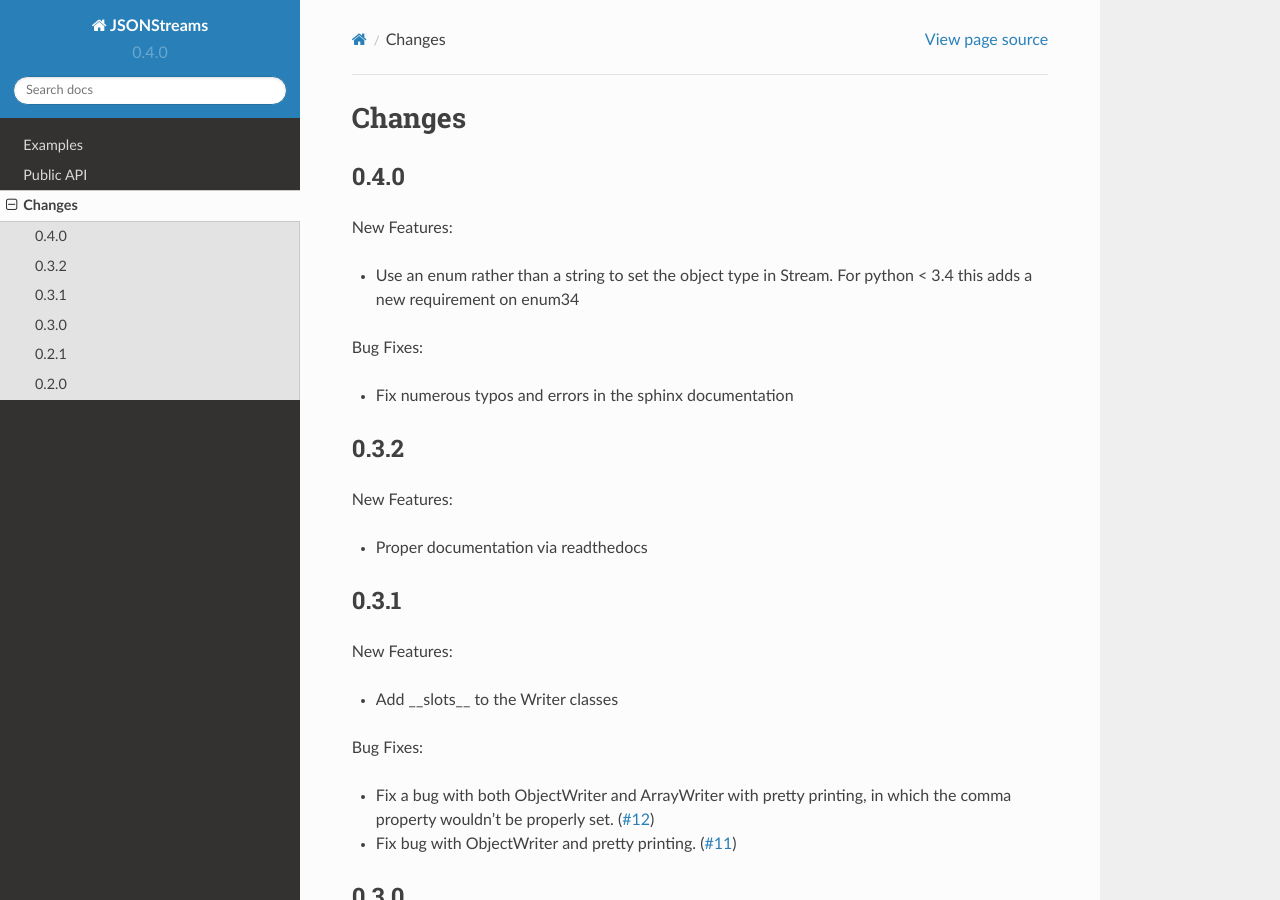
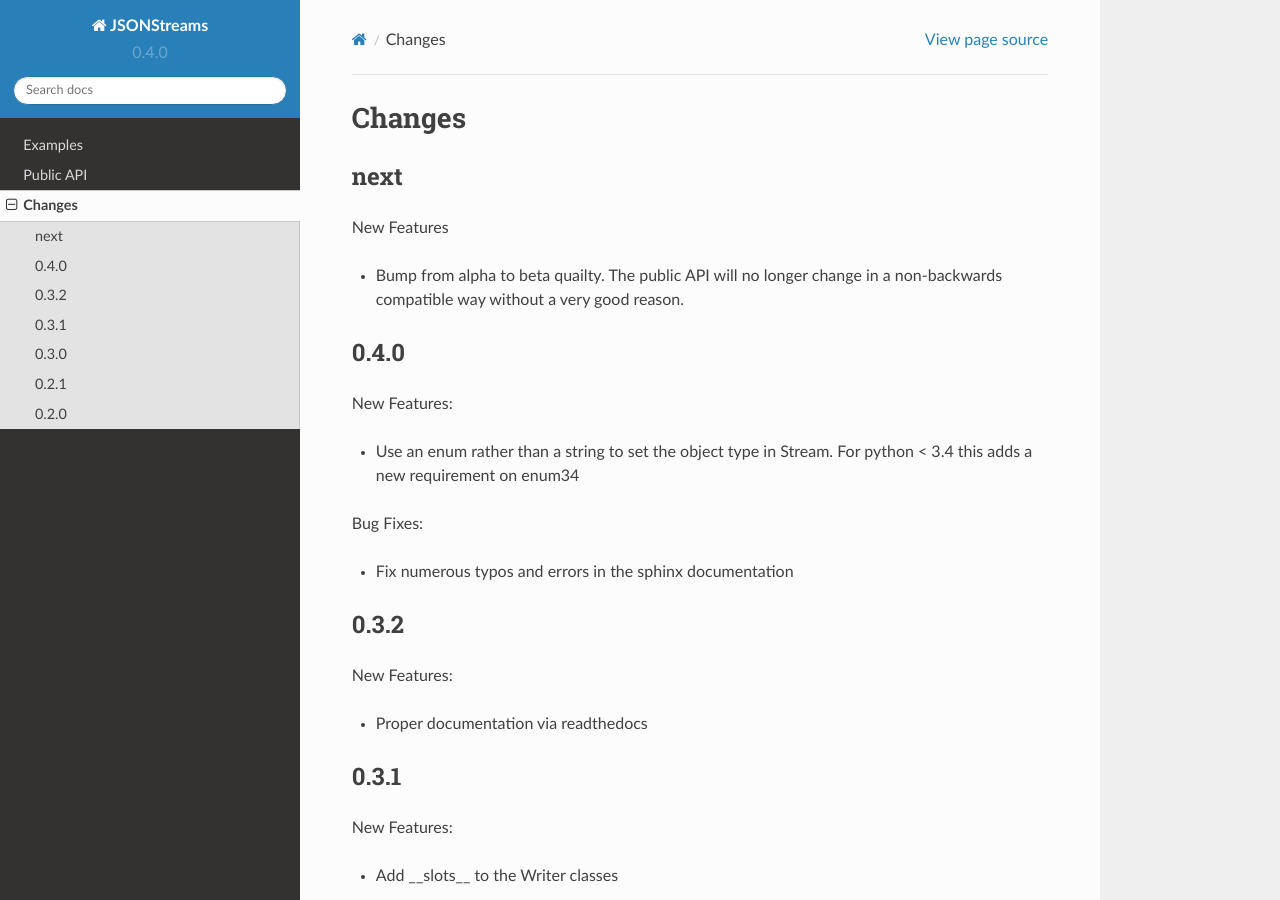
Before and after one commit to dcbaker/jsonstreams, a Sphinx documentation site: the page built from docs/source/changes.rst, in a window 1280 px wide and 900 px high. Built offline with Sphinx 7.4.7 and the Read the Docs theme 2.0.0, drawn with Linux system fonts in a browser that asks for light colours.

Commit message:
Bump from alpha to beta

```diff
--- a/docs/source/changes.rst
+++ b/docs/source/changes.rst
@@ -1,5 +1,14 @@
 Changes
 =======
+
+next
+-----
+
+New Features
+
+- Bump from alpha to beta quailty. The public API will no longer change in a
+  non-backwards compatible way without a very good reason.
+
 
 0.4.0
 -----
--- a/setup.py
+++ b/setup.py
@@ -41,7 +41,7 @@ setup(
     author_email='dylan@pnwbakers.com',
     license='MIT',
     classifiers=[
-        'Development Status :: 3 - Alpha',
+        'Development Status :: 4 - Beta',
         'License :: OSI Approved :: MIT License',
         'Programming Language :: Python :: 2',
         'Programming Language :: Python :: 2.7',
```
